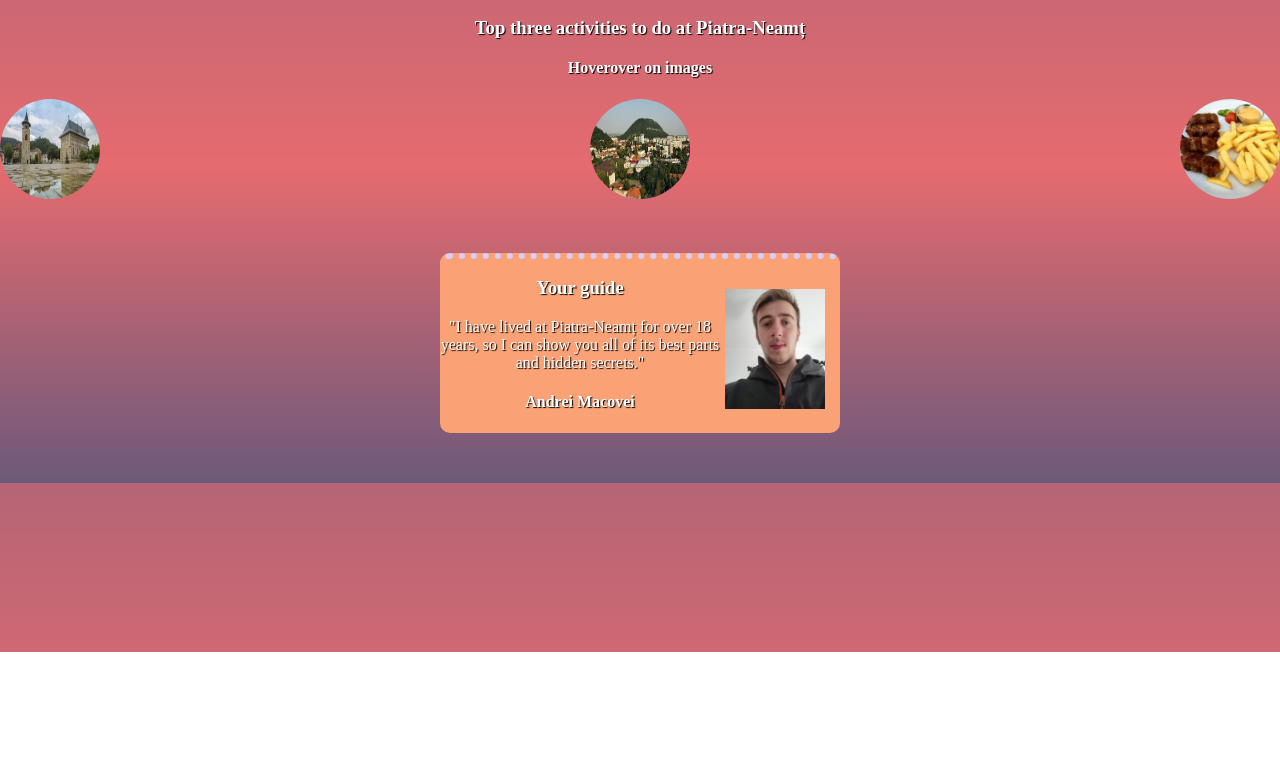
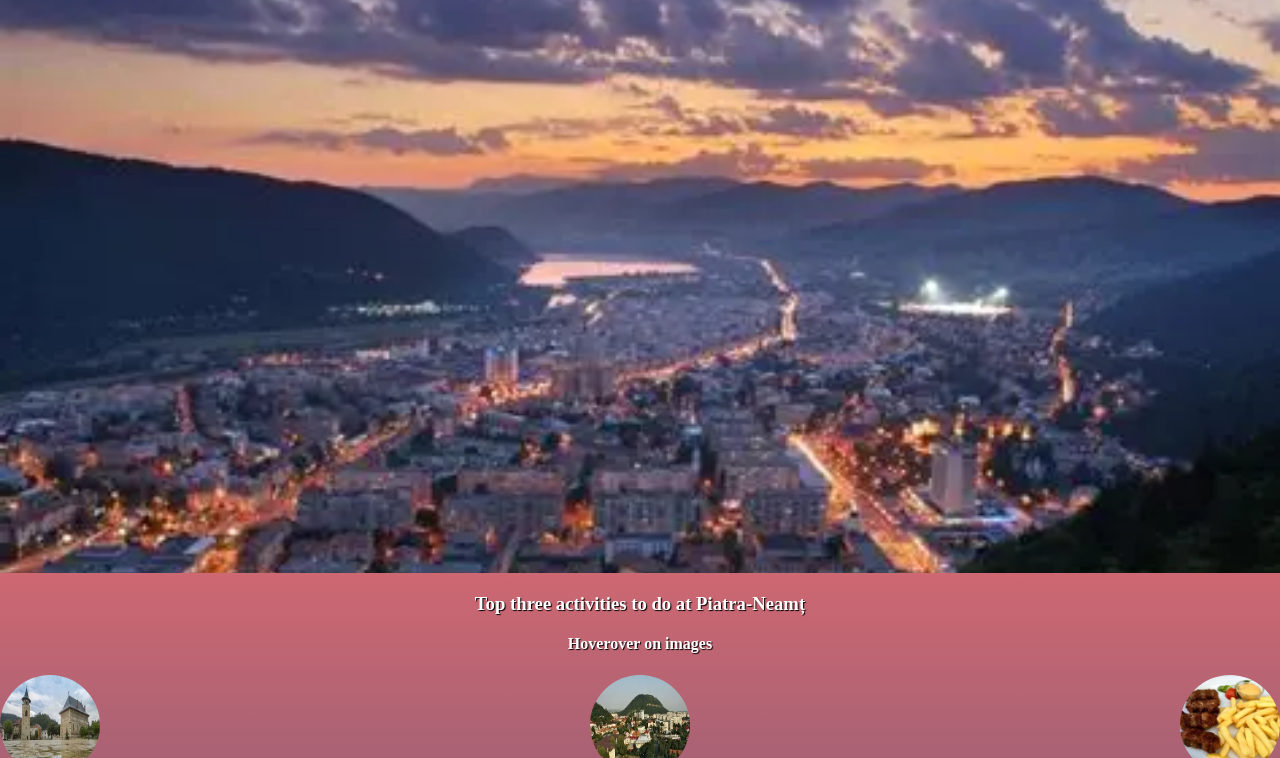
Before and after one commit to AndreiM13/hometown, a website built with Vite: page index.html in a window 1280 px wide. Shown: the part 148-906 px from the top of the page. Before the commit the page ends 800 px from the top, so only its background shows below. Built offline with nearby package versions, Linux system fonts and the light colour scheme.

Commit message:
Update styles.css

```diff
--- a/styles.css
+++ b/styles.css
@@ -22,17 +22,15 @@ img {
 
 #hero{
     width:100%;
-    height:100%;
+    height:700px;
     background: url("/images/hero-piatra.webp");
     background-size: cover;
-
     color: #FFFFFF;
+    text-align: center;
     text-shadow: 1px 1px 1px black;
 }
 
-#hero-tilte{
-    margin-top: 60px;
-}
+
 
 h3,h4,p{
     text-align: center;
```
